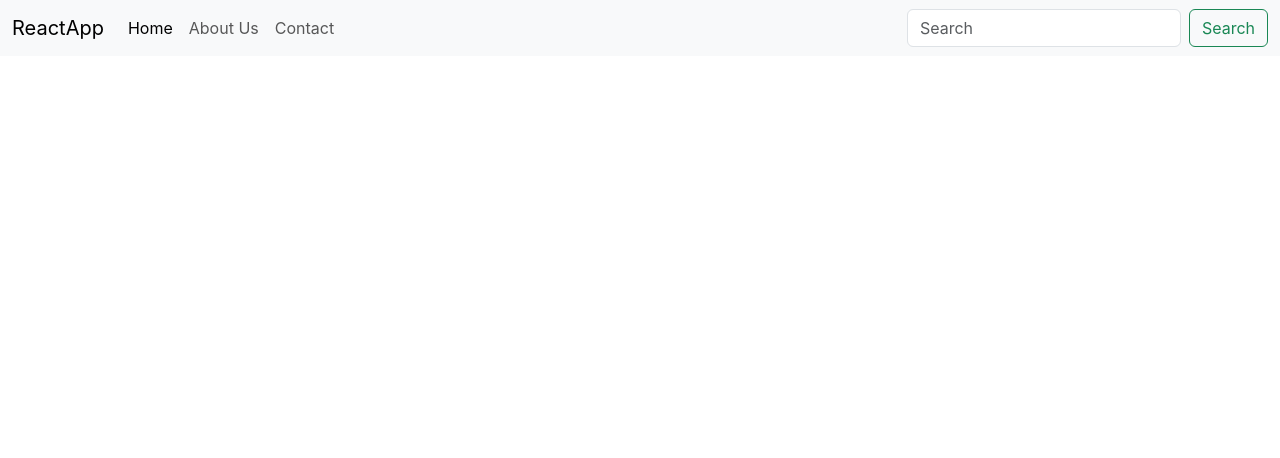
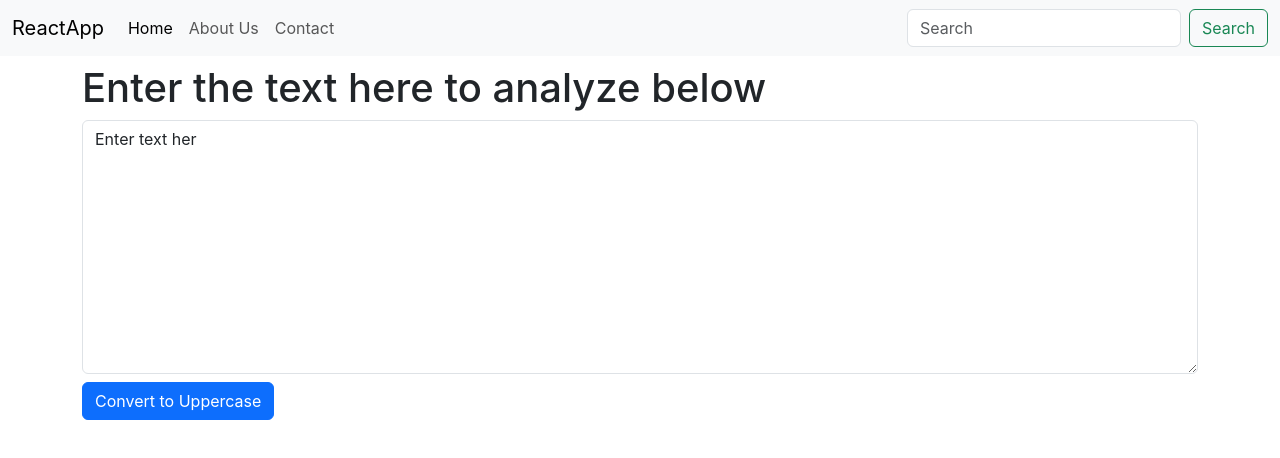
Before and after one commit to Amitp0070/first-react-app, a React (Create React App) app: page / in a window 1280 px wide. Shown: the top 458 px of the page. Built offline with nearby package versions, Linux system fonts and the light colour scheme.

Commit message:
2nd Day of learning react

```diff
--- a/src/App.js
+++ b/src/App.js
@@ -1,11 +1,17 @@
 import "./App.css";
 import Navbar from "./components/Navbar";
+import TextForm from "./components/textForm";
+
 
 function App() {
   return (
     <>
+      {/* <Navbar/> */}
       <Navbar  Home="Home" About="About Us" />
-      {/* <Navbar/> */}
+      <div className="container my-2">
+      <TextForm heading = "Enter the text here to analyze below" />
+      </div>
+
     </>
   );
 }
--- /dev/null
+++ b/src/components/textForm.js
@@ -0,0 +1,40 @@
+// import the reactFunctionalComponents using short "rfc"
+import React, { useState } from "react";
+
+// Yeh function `TextForm` component ko define karta hai jo `props` ko accept karega
+export default function TextForm(props) {
+  // Yeh function tab chalega jab 'Uppercase' button click hoga
+  const handleUpClick = () => {
+    console.log("Uppercase was clicked" + text); // Console mein message print karega aur current text show karega
+    let newText = text.toUpperCase(); // Text ko uppercase mein convert karke `newText` variable mein store karega
+    setText(newText); // `setText` se state ko update karega aur `newText` ko set karega
+  };
+
+  // Yeh function tab chalega jab text area mein koi change hoga
+  const handleOnChange = (event) => {
+    console.log("On Change"); // Console mein message print karega jab koi change hoga
+    setText(event.target.value); // Text area mein jo bhi value dalenge, usko `text` state mein update karega
+  };
+
+  // Yeh state define karta hai aur initial value "Enter text her" set karta hai
+  const [text, setText] = useState("Enter text her");
+  //   setText("new text"); correct way to change the state
+
+  return (
+    <div>
+      <h1>{props.heading}</h1>
+      <div className="mb-3">
+        <textarea
+          className="form-control"
+          value={text}
+          onChange={handleOnChange}
+          id="myBox"
+          rows="10"
+        ></textarea>
+        <button className="btn btn-primary my-2" onClick={handleUpClick}>
+          Convert to Uppercase
+        </button>
+      </div>
+    </div>
+  );
+}
```
Also changed, not shown: src/components/Navbar.js (+9 -1 lines).
